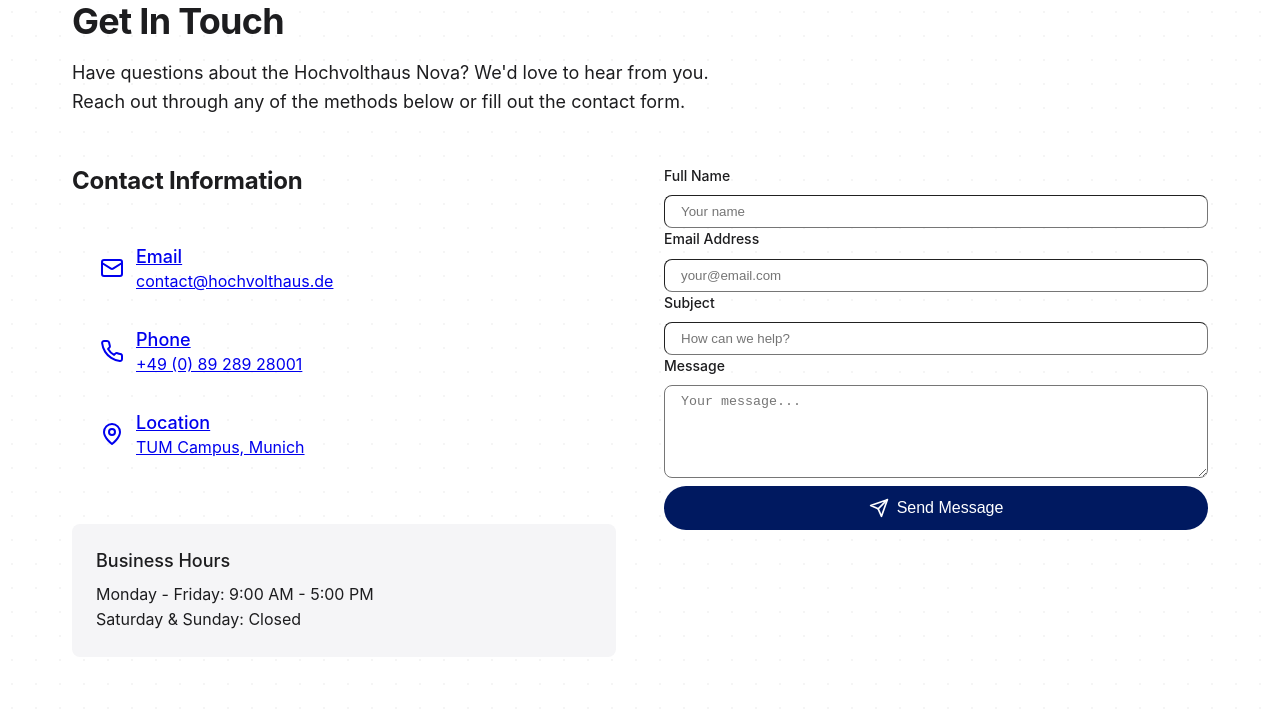
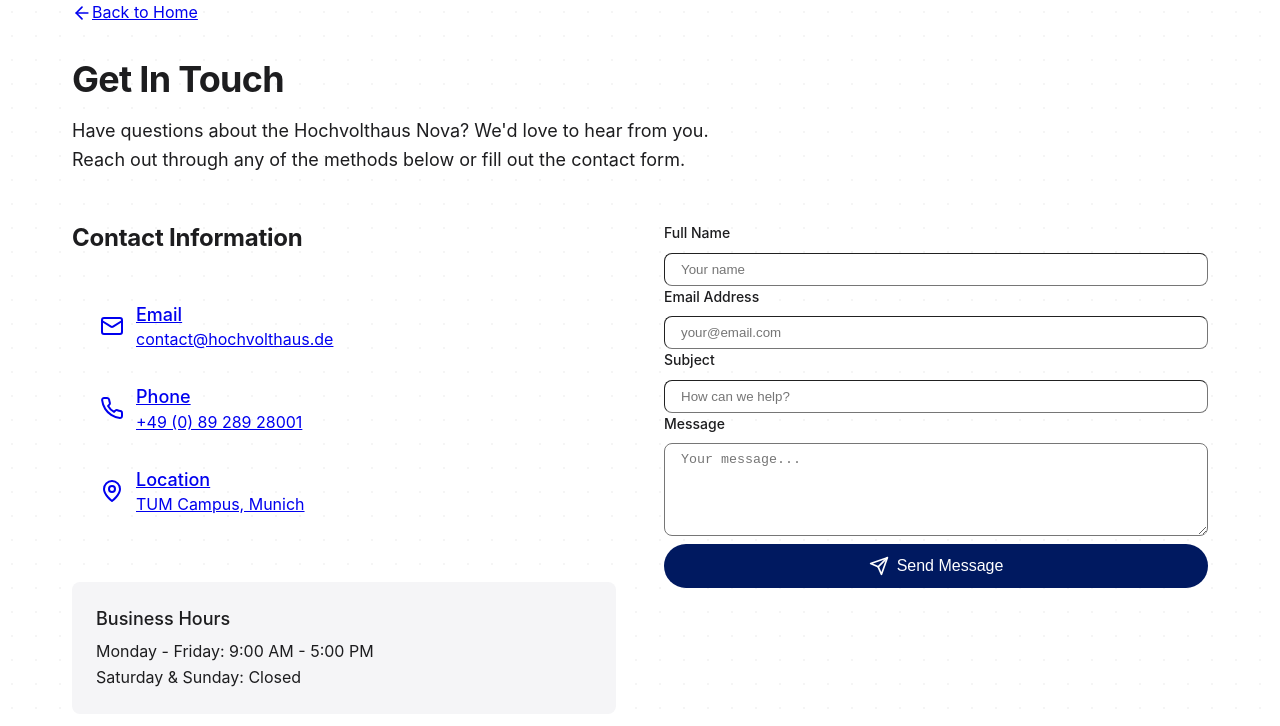
Before and after one commit to MauveMeadow/TheHochvolthausNova, a React (Vite) app: page /TheHochvolthausNova/contact in a window 1280 px wide. Shown: the top 726 px of the page. Built offline with nearby package versions, Linux system fonts and the light colour scheme; what web-ifc would draw is missing.

Commit message:
Add back to home button to Contact page

```diff
--- a/src/components/Contact.jsx
+++ b/src/components/Contact.jsx
@@ -1,6 +1,7 @@
 import { useState } from 'react'
 import { motion } from 'framer-motion'
-import { Mail, Phone, MapPin, Send } from 'lucide-react'
+import { Mail, Phone, MapPin, Send, ArrowLeft } from 'lucide-react'
+import { Link } from 'react-router-dom'
 
 function Contact() {
   const [formData, setFormData] = useState({
@@ -64,6 +65,11 @@
   return (
     <div className="min-h-screen pt-20 pb-20">
       <div className="container">
+        <Link to="/" className="flex items-center space-x-2 mb-8 text-foreground hover:opacity-70 transition-opacity">
+          <ArrowLeft size={20} />
+          <span>Back to Home</span>
+        </Link>
+
         <motion.div
           initial={{ opacity: 0, y: 20 }}
           animate={{ opacity: 1, y: 0 }}
```
